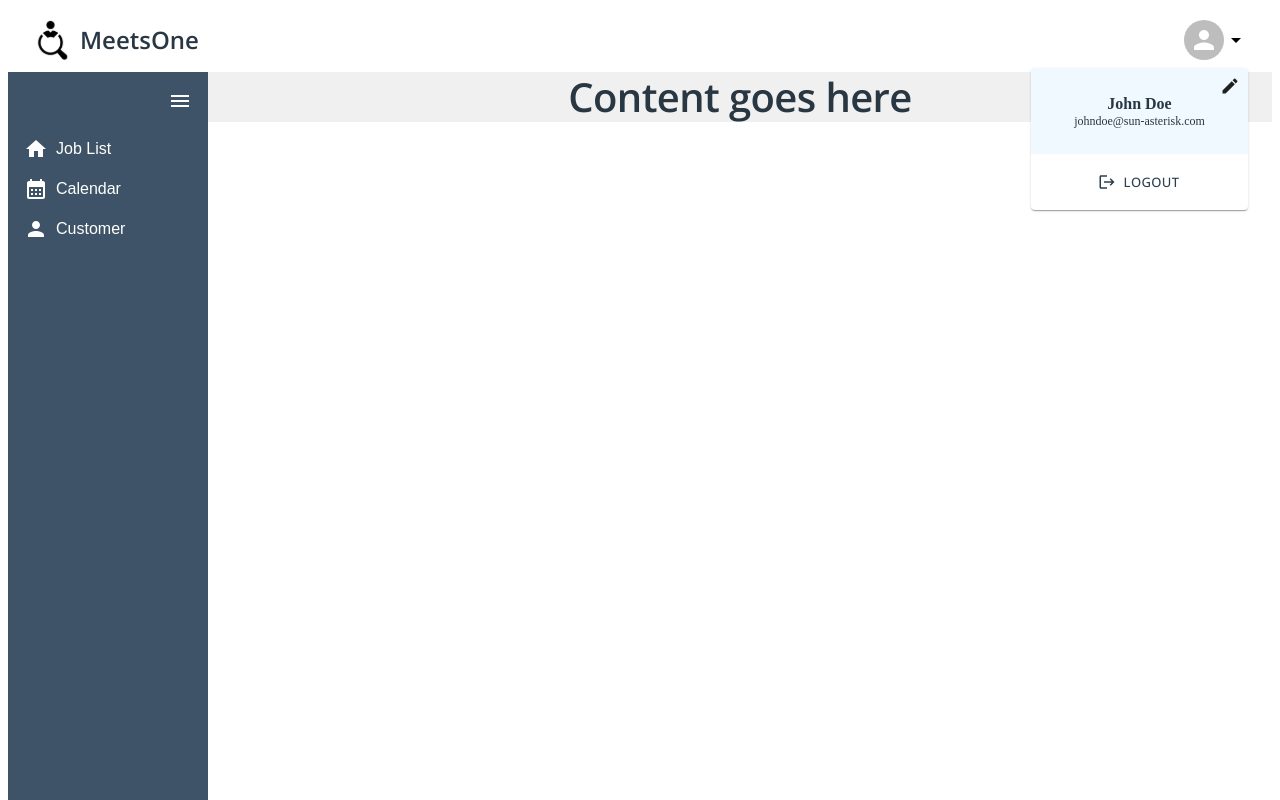
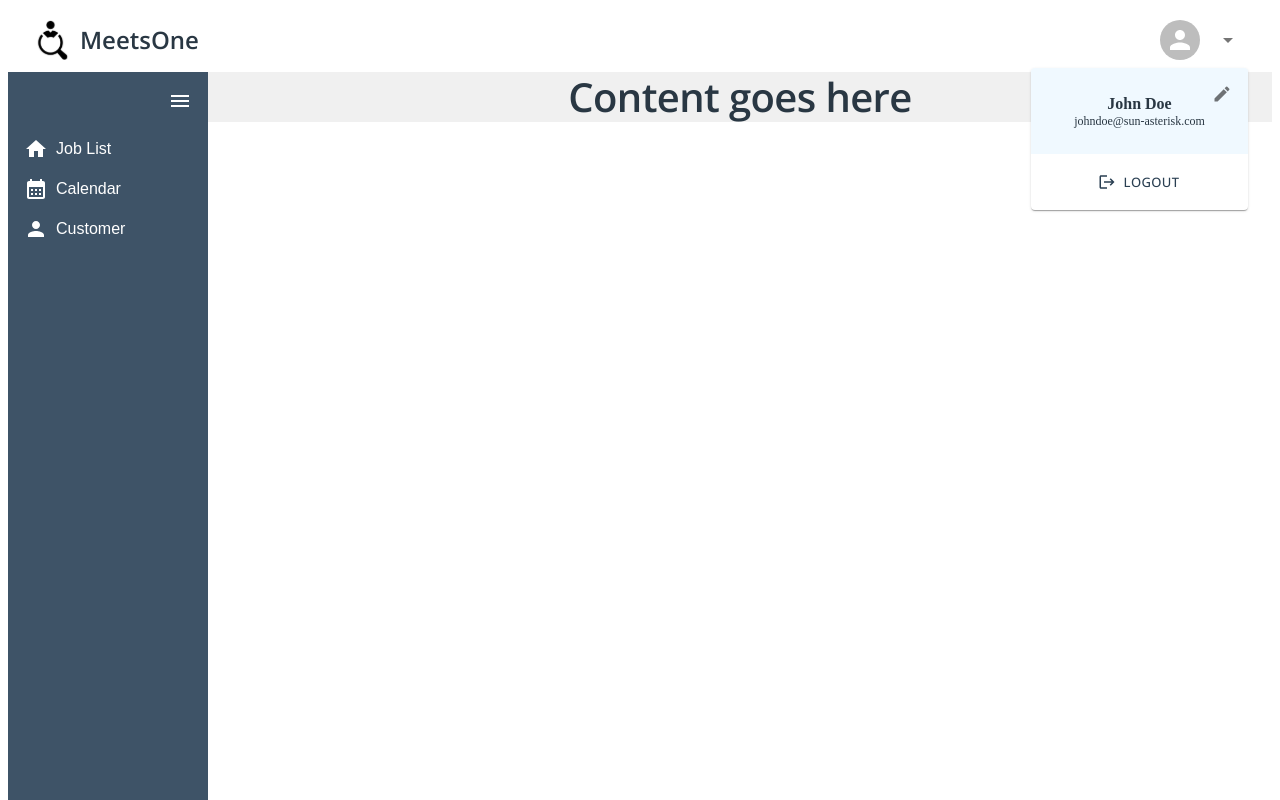
Before and after one commit to framgia/sph-sim-jms, a Next.js app in the folder web/: page / in a window 1280 px wide. Both pictures are taken after a click on the button 1216 px from the left and 40 px from the top of the page. Built offline with nearby package versions, Linux system fonts and the light colour scheme.

Commit message:
[M1_TR-29] Adjusted Icon buttons and paddings

```diff
--- a/web/src/components/organisms/HeaderProfile.tsx
+++ b/web/src/components/organisms/HeaderProfile.tsx
@@ -3,7 +3,7 @@
 import React, { FC } from 'react'
 import ClickAwayListener from '@mui/material/ClickAwayListener';
 import {Create, Logout, ArrowDropDown} from '@mui/icons-material'
-import { Box, Typography, Paper, Button, Stack, ButtonBase, Avatar, Popper, Grow } from '@mui/material'
+import { Box, Typography, Paper, Button, Stack, Avatar, Popper, Grow, IconButton } from '@mui/material'
 
 interface Props {
     name?: string,
@@ -35,14 +35,22 @@ const HeaderProfile: FC<Props> = ({
 
     return(
         <Box>
-            <ButtonBase
-                disableRipple
-                onClick={handleToggle}
+            <Box
                 ref={anchorRef}
+                sx={{
+                    display: 'flex',
+                    gap: 1,
+                }}
             >
                 <Avatar />
-                <ArrowDropDown />
-            </ButtonBase>
+                <IconButton
+                    onClick={handleToggle}
+                    ref={anchorRef}
+                    aria-label='profile-dropdown'
+                >
+                    <ArrowDropDown />
+                </IconButton>
+            </Box>
 
             <Popper
                 anchorEl={anchorRef.current}
@@ -74,12 +82,14 @@ const HeaderProfile: FC<Props> = ({
                                 display: 'flex',
                                 flexDirection: 'column',
                             }}>
-                                <Create fontSize='small' sx={{
+                                <IconButton sx={{
                                     position: 'absolute',
                                     marginTop: 1,
                                     marginRight: 1,
                                     alignSelf: 'flex-end',
-                                }}/>
+                                }}>
+                                    <Create fontSize='small' />
+                                </IconButton>
                                 <Stack sx={{
                                     alignItems: 'center',
                                     justifyContent: 'center',
--- a/web/src/components/organisms/Navbar.tsx
+++ b/web/src/components/organisms/Navbar.tsx
@@ -42,7 +42,7 @@ const NavBar: FC<Props> = ({
             transition: 'all 0.3s'
         }}>
             <Box sx={{
-                alignSelf: 'flex-end',
+                alignSelf: expanded ? 'flex-end' : 'center',
                 paddingX: 2,
             }}>
                 <ButtonBase onClick={handleToggle}>
```
